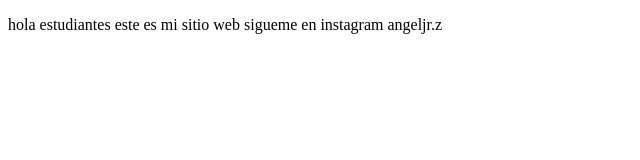
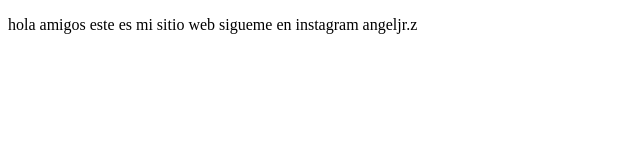
Before and after one commit to angelasylum/proyectocursodemoprework, a plain HTML site: page index.html in a window 1280 px wide. Shown: the full height of the page, 0-640 px from the left. Drawn offline with Linux system fonts and the light colour scheme.

Commit message:
agregamos amigos

```diff
--- a/index.html
+++ b/index.html
@@ -8,7 +8,7 @@
     </title>
 </head>
 <body>
-    <p>hola estudiantes este es mi sitio web sigueme en instagram angeljr.z</p>
+    <p>hola amigos este es mi sitio web sigueme en instagram angeljr.z</p>
 
 </body>
 </html>
```
